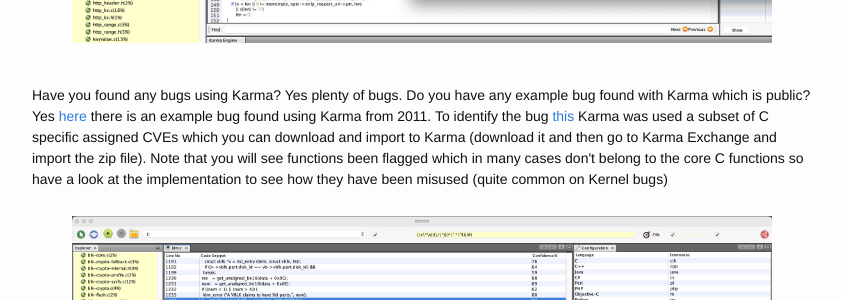
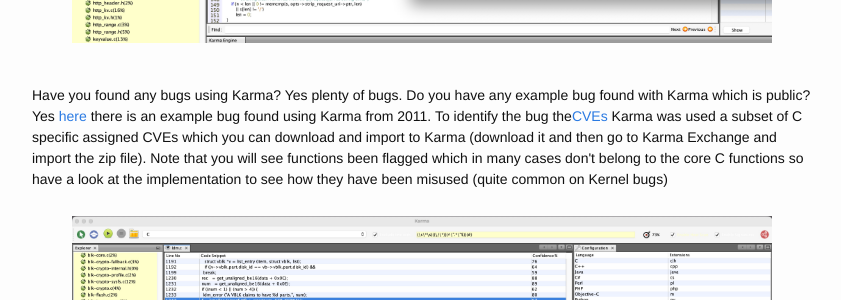
Before and after one commit to cphr/cphr.github.io, a Jekyll site: the page built from _posts/2026-02-08-Karma-Automated-source-code-defect-identification-method.html, in a window 1280 px wide and 900 px high, scrolled down 12017 px. Shown: the part 152-452 px from the top of the window, without its empty margins (218-1059 px from the left). Built offline with Jekyll 4.4.1, drawn with Linux system fonts in a browser that asks for light colours.

Commit message:
Karma post

```diff
--- a/_posts/2026-02-08-Karma-Automated-source-code-defect-identification-method.html
+++ b/_posts/2026-02-08-Karma-Automated-source-code-defect-identification-method.html
@@ -331,7 +331,7 @@
 
 <p>
 Have you found any bugs using Karma? Yes plenty of bugs.
-Do you have any example bug found with Karma which is public? Yes <a href="https://ocert.org/advisories/ocert-2011-002.html">here</a> there is an example bug found using Karma from 2011. To identify the bug <a href="/assets/KarmaBrain-Only CVEs.zip">this</a> Karma was used a subset of C specific assigned CVEs which you can download and import to Karma (download it and then go to Karma Exchange and import the zip file). Note that you will see functions been flagged which in many cases don't belong to the core C functions so have a look at the implementation to see how they have been misused (quite common on Kernel bugs)
+Do you have any example bug found with Karma which is public? Yes <a href="https://ocert.org/advisories/ocert-2011-002.html">here</a> there is an example bug found using Karma from 2011. To identify the bug the<a href="/assets/KarmaBrain-Only CVEs.zip">CVEs</a> Karma was used a subset of C specific assigned CVEs which you can download and import to Karma (download it and then go to Karma Exchange and import the zip file). Note that you will see functions been flagged which in many cases don't belong to the core C functions so have a look at the implementation to see how they have been misused (quite common on Kernel bugs)
 </p>
 <br>
 <center><img src="/assets/karmagraph.jpg" width=700></center>
```
